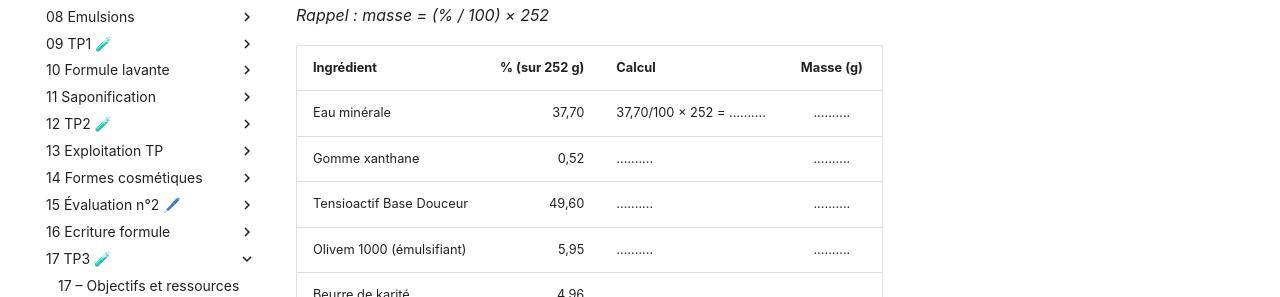
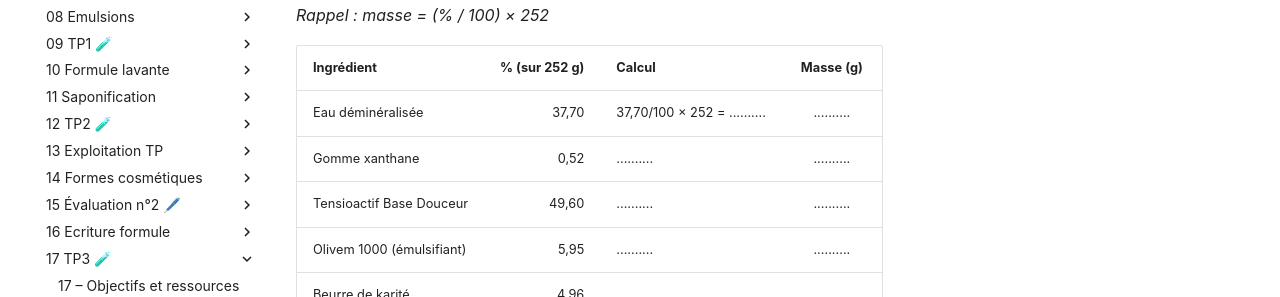
Before and after one commit to E-LePrettre/bts-mecp-cosmetologie, an MkDocs documentation site: the page built from docs/17_TP3/17a_TP.md, in a window 1280 px wide and 900 px high, scrolled down 4431 px. Shown: the part 155-452 px from the top of the window. Built offline with MkDocs 1.6.1 and Material for MkDocs 9.7.7, drawn with Linux system fonts in a browser that asks for light colours.

Commit message:
Rename 'Eau minérale' to 'Eau déminéralisée'

```diff
--- a/docs/17_TP3/17a_TP.md
+++ b/docs/17_TP3/17a_TP.md
@@ -164,7 +164,7 @@ Indice 2 :
 
 | Ingrédient | % (sur 252 g) | Calcul | Masse (g) |
 |-----------|--------------:|--------|:---------:|
-| Eau minérale | 37,70 | 37,70/100 × 252 = .......... | .......... |
+| Eau déminéralisée | 37,70 | 37,70/100 × 252 = .......... | .......... |
 | Gomme xanthane | 0,52 |  .......... | .......... |
 | Tensioactif Base Douceur | 49,60 |  .......... | .......... |
 | Olivem 1000 (émulsifiant) | 5,95 | .......... | .......... |
```
